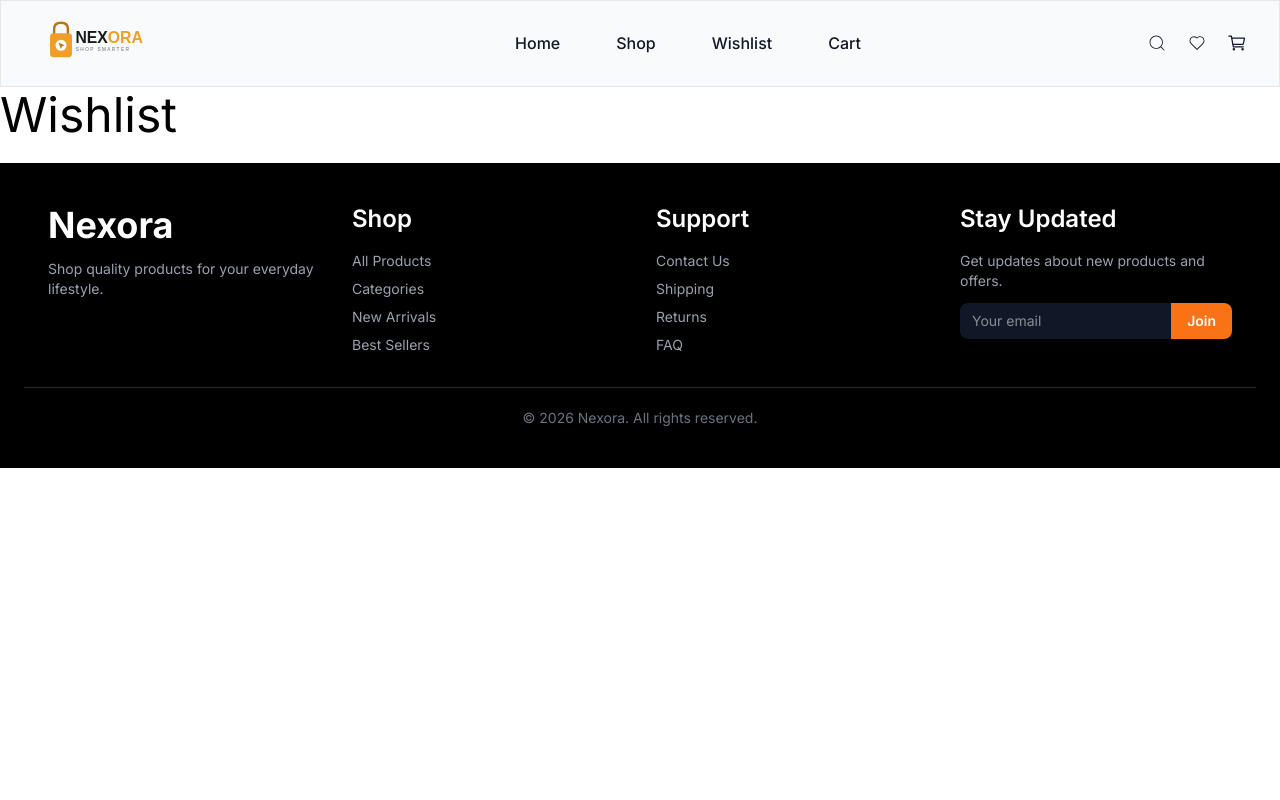
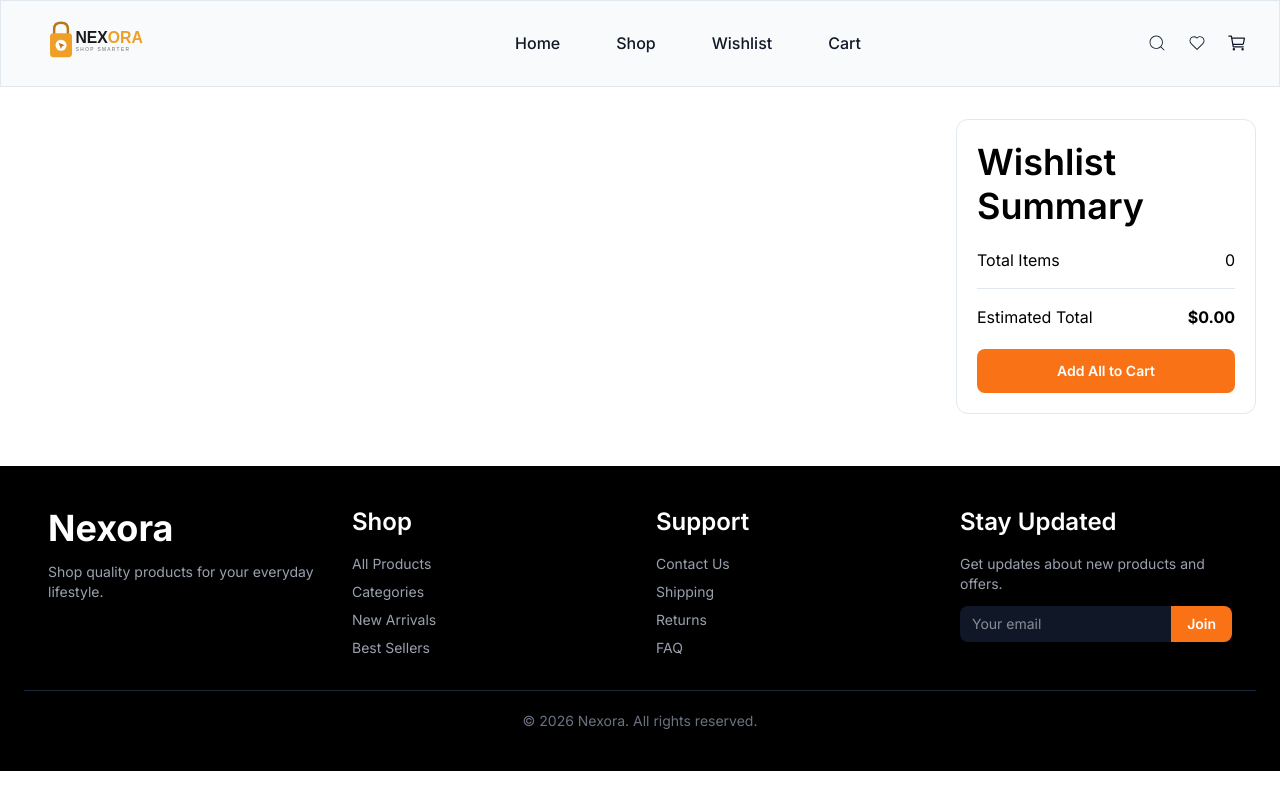
Before and after one commit to aniruddha-jadhav-15/nexora, a React (Vite) app: page /wishlist in a window 1280 px wide. Built offline with nearby package versions, Linux system fonts and the light colour scheme.

Commit message:
feat: complete wishlist page

```diff
--- a/src/pages/Wishlist.jsx
+++ b/src/pages/Wishlist.jsx
@@ -1,5 +1,98 @@
+import { useContext } from "react";
+import { CiTrash } from "react-icons/ci";
+import { WishlistContext } from "../context/WishlistContext";
+import { CartContext } from "../context/CartContext";
+
 function Wishlist() {
-  return <h1>Wishlist</h1>;
+  const { wishlist, removeFromWishlist } = useContext(WishlistContext);
+  const { addToCart } = useContext(CartContext);
+  const total = wishlist.reduce((total, product) => total + product.price, 0);
+
+  return (
+    <section className="container mx-auto px-4 py-8">
+      <div className="grid gap-6 lg:grid-cols-[1fr_300px]">
+        <div className="space-y-4">
+          {/* Wishlist Items */}
+          {wishlist.map((product) => (
+            <div
+              key={product.id}
+              className="flex gap-3 rounded-xl border border-border bg-white p-3 sm:gap-5 sm:p-4"
+            >
+              <div className="h-20 w-20 shrink-0 overflow-hidden rounded-lg bg-gray-50 sm:h-28 sm:w-28">
+                <img
+                  src={product.images?.[0]}
+                  alt={product.title}
+                  className="h-full w-full object-contain"
+                />
+              </div>
+
+              <div className="flex min-w-0 flex-1 flex-col justify-between">
+                <div className="flex items-start justify-between gap-2">
+                  <div className="min-w-0">
+                    <h4 className="truncate text-sm font-medium text-text sm:text-base">
+                      {product.title}
+                    </h4>
+
+                    <p className="mt-1 text-xs text-gray-500 sm:text-sm">
+                      {product.category?.name}
+                    </p>
+
+                    <p className="mt-1 text-xs text-primary sm:text-sm">
+                      ⭐ {product.rating?.rate || "4.5"}
+                    </p>
+                  </div>
+
+                  <button
+                    onClick={() => removeFromWishlist(product.id)}
+                    className="shrink-0 text-xl text-gray-400 hover:text-red-500"
+                  >
+                    <CiTrash />
+                  </button>
+                </div>
+
+                <div className="mt-3 flex items-center justify-between gap-2">
+                  <span className="text-sm font-semibold text-primary sm:text-base">
+                    ${product.price}
+                  </span>
+
+                  <button
+                    className="rounded-lg bg-gray-900 px-3 py-2 text-xs font-medium text-white sm:px-4"
+                    onClick={() => addToCart(product, null, 1)}
+                  >
+                    Add to Cart
+                  </button>
+                </div>
+              </div>
+            </div>
+          ))}
+        </div>
+
+        {/* Summary */}
+        <aside className="h-fit rounded-xl border border-border p-5">
+          <h2 className="text-lg font-semibold">Wishlist Summary</h2>
+
+          <div className="mt-5 flex justify-between">
+            <span>Total Items</span>
+            <span>{wishlist.length}</span>
+          </div>
+
+          <div className="my-4 border-t border-border" />
+
+          <div className="flex justify-between">
+            <span>Estimated Total</span>
+            <strong>${total.toFixed(2)}</strong>
+          </div>
+
+          <button
+            className="mt-5 w-full rounded-lg bg-primary py-3 text-sm font-semibold text-white"
+            onClick={() => addToCart(product, null, 1)}
+          >
+            Add All to Cart
+          </button>
+        </aside>
+      </div>
+    </section>
+  );
 }
 
 export default Wishlist;
```
